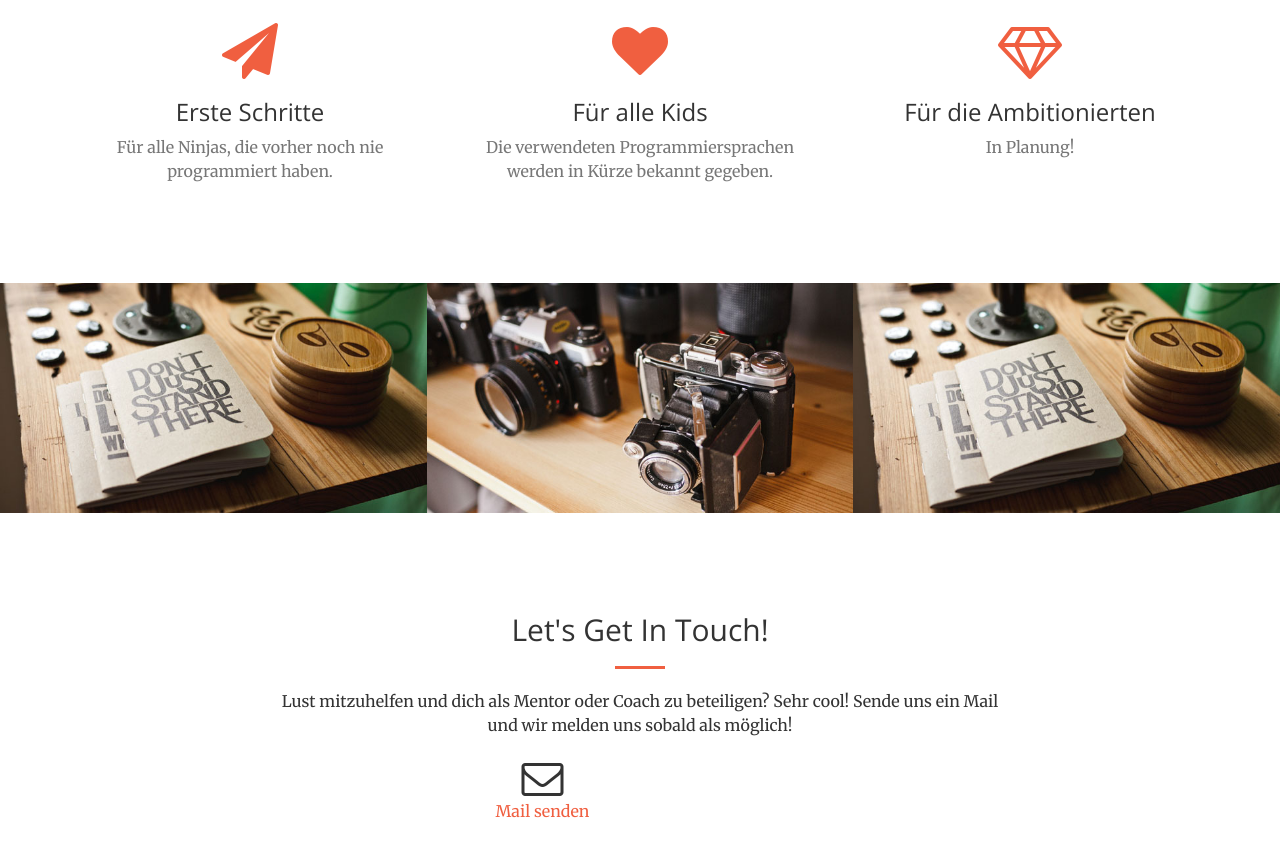
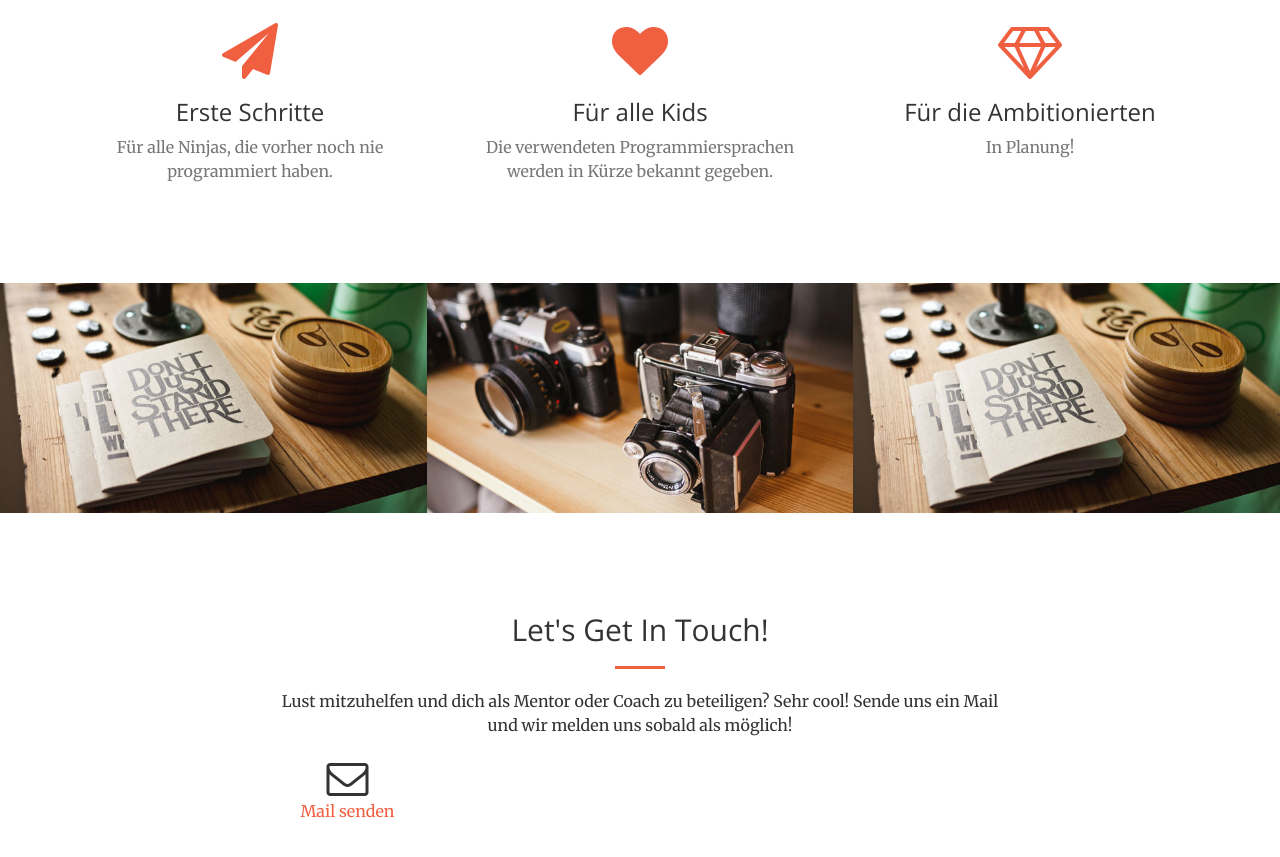
Before and after one commit to CoderDojoSG/coderdojosg.github.io, a website: page index.html in a window 1280 px wide. Shown: the part 1391-2248 px from the top of the page. Drawn offline with nearby package versions, Linux system fonts and the light colour scheme.

Commit message:
Update index.html

```diff
--- a/index.html
+++ b/index.html
@@ -187,7 +187,7 @@
                     <hr class="primary">
                     <p>Lust mitzuhelfen und dich als Mentor oder Coach zu beteiligen? Sehr cool! Sende uns ein Mail und wir melden uns sobald als möglich!</p>
                 </div>
-                <div class="col-lg-6 col-lg-offset-2 text-center">
+                <div class="col-sm-6 text-center">
                     <i class="fa fa-envelope-o fa-3x sr-contact"></i>
                     <p><a href="mailto:hey@marcio.ch">Mail senden</a></p>
                 </div>
```
